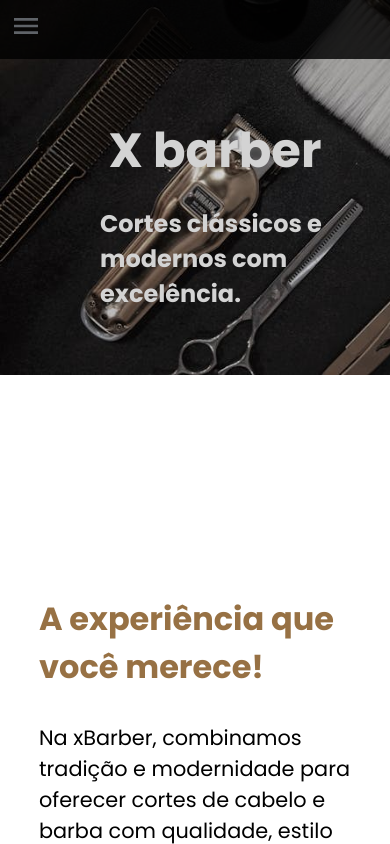
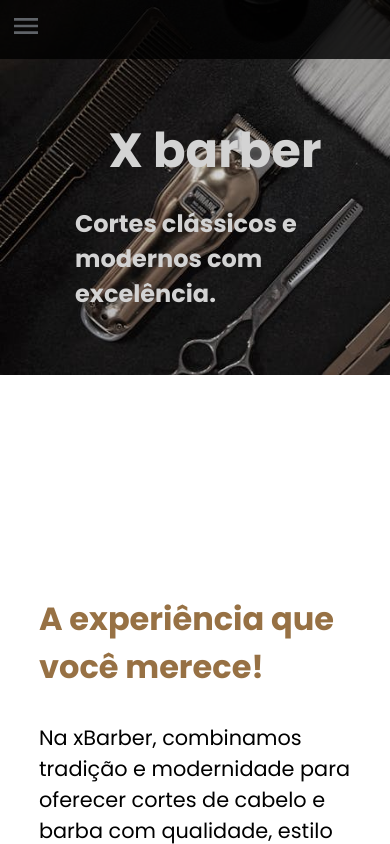
Before and after one commit to allan516/x-barber-shop, an Angular app: page / in a window 390 px wide. Shown: the top 844 px of the page. Built offline with nearby package versions, Linux system fonts and the light colour scheme.

Commit message:
feat: update media query

```diff
--- a/src/app/pages/home/home-media.component.css
+++ b/src/app/pages/home/home-media.component.css
@@ -189,7 +189,7 @@
     color: lightgray;
     font-size: 1.5rem;
     top: 20%;
-    left: 25px;
+    left: 0%;
   }
 
   main article .first-paragraph {
```
